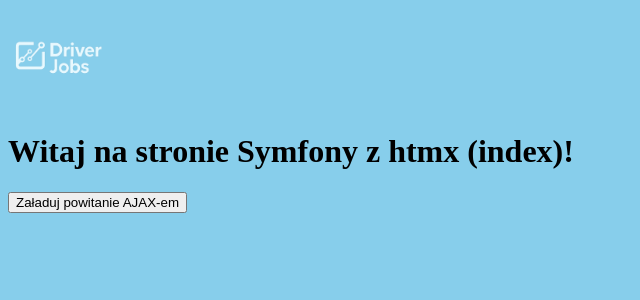
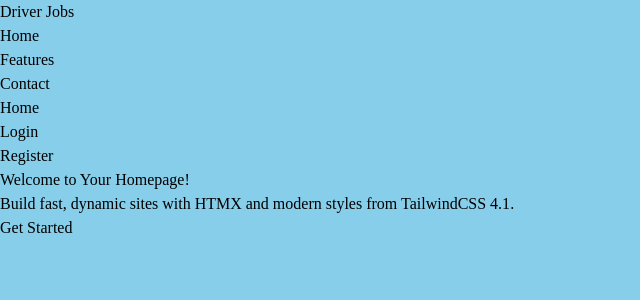
Before and after one commit to f-lapinski/driver-jobs, a Symfony app: template templates/main/index.html.twig in a window 1280 px wide. Shown: the top 300 px of the page, without its empty margins (0-640 px from the left). Run offline with Twig, Linux system fonts and the light colour scheme; the template is opened without the code that fills it, so the values that code supplies are empty; style sheets or scripts are compiled from the project's sources; some libraries are stand-ins or nearby versions.

Commit message:
Add:  - navbar partial template  - create base template Remove: - index test partial

```diff
--- a/assets/styles/app.css
+++ b/assets/styles/app.css
@@ -1,3 +1,5 @@
+@import "tailwindcss";
+
 body {
     background-color: skyblue;
 }
--- /dev/null
+++ b/templates/_navbar.html.twig
@@ -0,0 +1,11 @@
+<nav class="bg-white border-b border-gray-200 px-4 py-4 flex justify-between items-center">
+    <div class="text-xl font-bold text-blue-600">Driver Jobs</div>
+    <ul class="flex space-x-6">
+        <li><a href="#" class="text-gray-700 hover:text-blue-500">Home</a></li>
+        <li><a href="#" class="text-gray-700 hover:text-blue-500">Features</a></li>
+        <li><a href="#" class="text-gray-700 hover:text-blue-500">Contact</a></li>
+        <li><a href="#" class="text-gray-700 hover:text-blue-500">Home</a></li>
+        <li><a href="#" class="text-gray-700 hover:text-blue-500"></a>Login</li>
+        <li><a href="#" class="text-gray-700 hover:text-blue-500">Register</a></li>
+    </ul>
+</nav>
--- a/templates/base.html.twig
+++ b/templates/base.html.twig
@@ -12,8 +12,8 @@
             {% block importmap %}{{ importmap('app') }}{% endblock %}
         {% endblock %}
     </head>
-    <body>
-        <img src="{{ asset('images/logo.png') }}" alt="Website logo with Driver Jobs name" height="100vh">
+    <body class="bg-gray-100 font-sans">
+        {{ include('_navbar.html.twig') }}
         {% block body %}{% endblock %}
     </body>
 </html>
--- a/templates/main/_index_partial.html.twig
+++ /dev/null
@@ -1,2 +0,0 @@
-{# templates/main/_index_partial.html.twig #}
-<p>To dynamiczne powitanie zostało wczytane przez htmx w folderze main! 🎉</p>
--- a/templates/main/index.html.twig
+++ b/templates/main/index.html.twig
@@ -1,13 +1,11 @@
 {% extends 'base.html.twig' %}
 
 {% block body %}
-    <h1>Witaj na stronie Symfony z htmx (index)!</h1>
-    <button
-        hx-get="{{ path('main_index_partial') }}"
-        hx-target="#wynik"
-        hx-swap="innerHTML"
-    >
-        Załaduj powitanie AJAX-em
-    </button>
-    <div id="wynik"></div>
+    <section class="max-w-3xl mx-auto mt-12 text-center">
+        <h1 class="text-4xl font-extrabold text-gray-800 mb-4">Welcome to Your Homepage!</h1>
+        <p class="text-lg text-gray-600 mb-8">
+            Build fast, dynamic sites with <span class="font-bold">HTMX</span> and modern styles from <span class="font-bold">TailwindCSS 4.1</span>.
+        </p>
+        <a href="#" class="inline-block px-6 py-3 bg-blue-600 text-white rounded-lg font-semibold shadow hover:bg-blue-700 transition">Get Started</a>
+    </section>
 {% endblock %}
```
